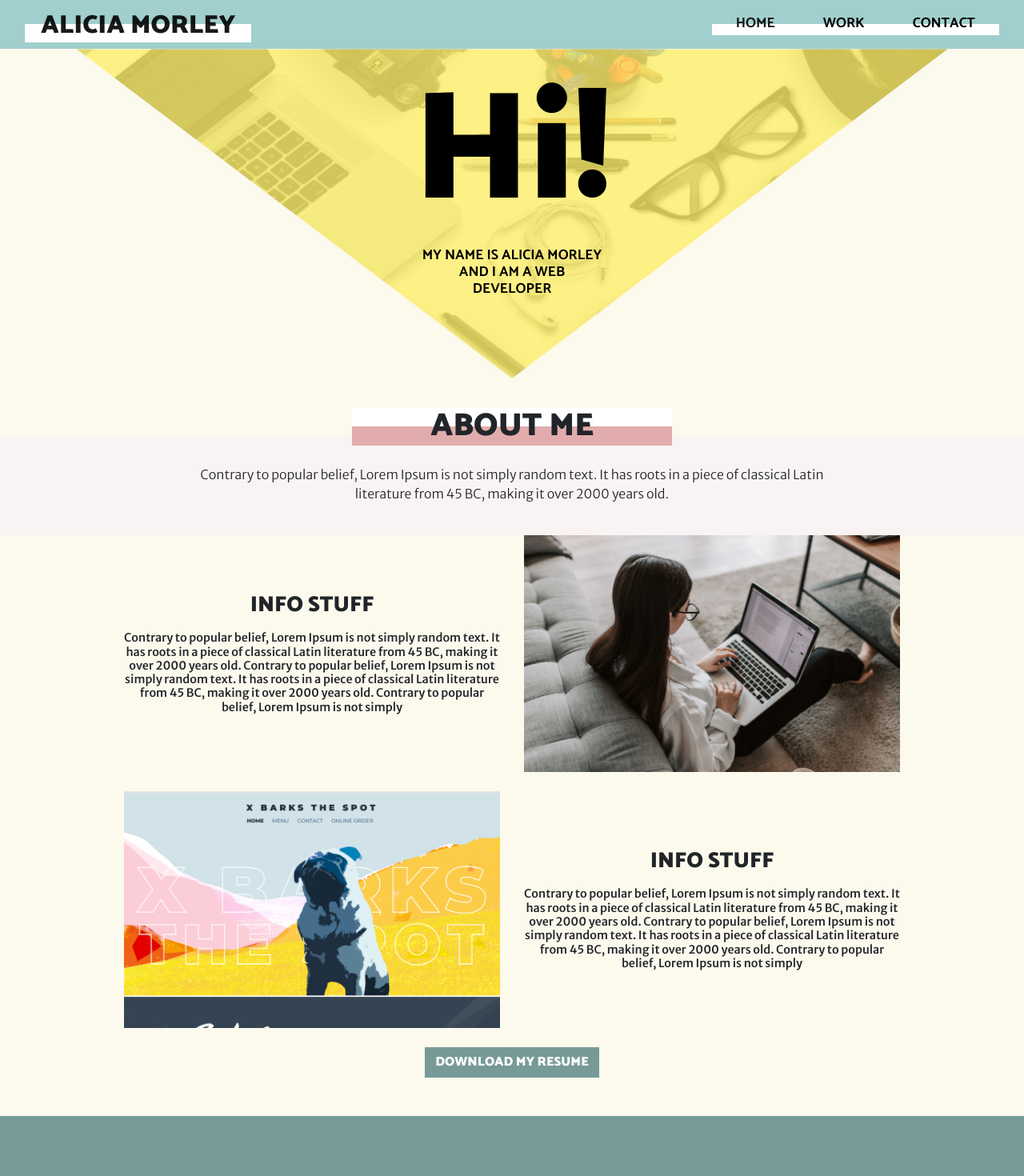
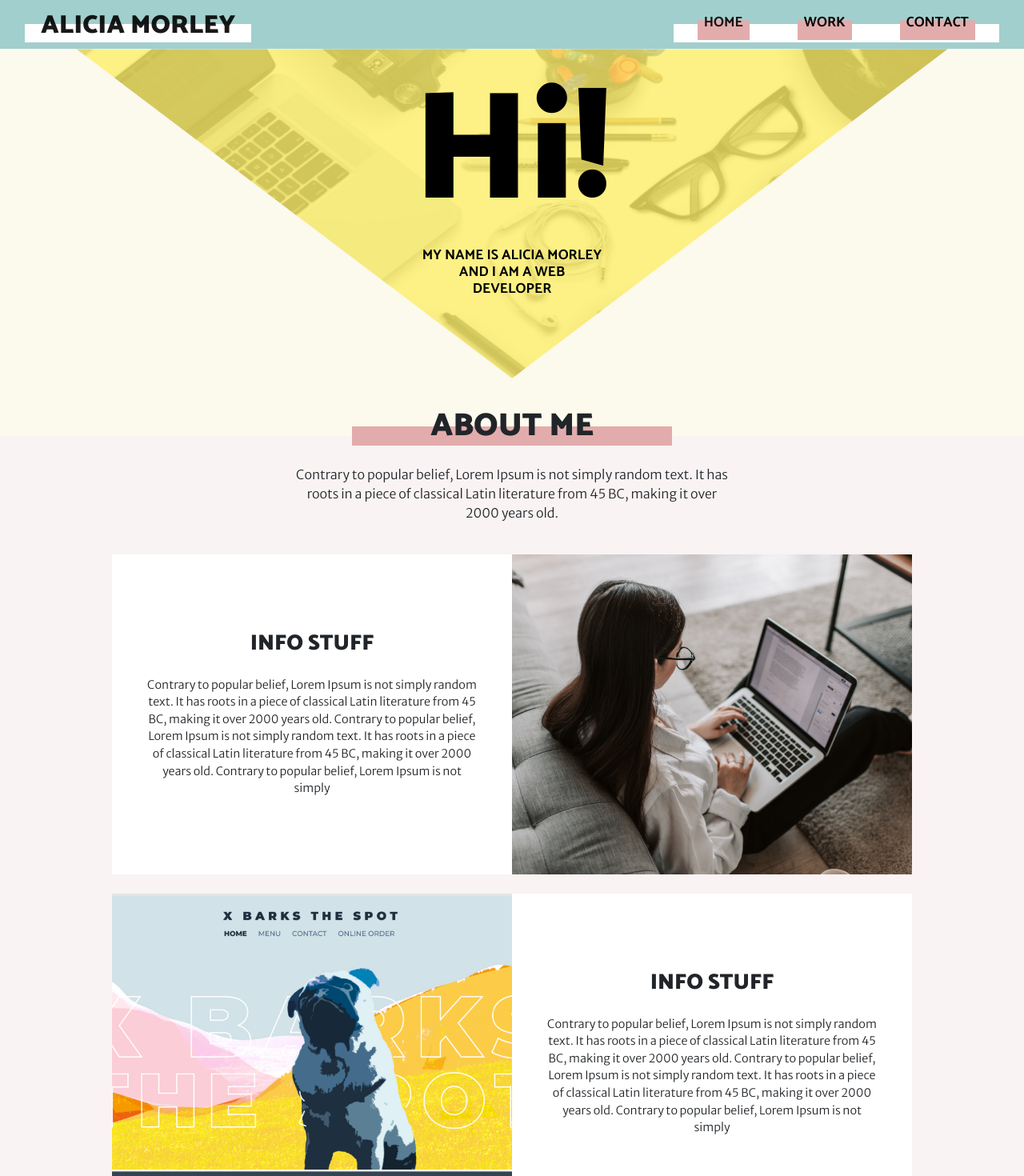
Before and after one commit to Alicia-M-M/alicia-morley-portfolio-site, a React (Create React App) app: page /home in a window 1280 px wide. Shown: the top 1470 px of the page at 80% size. Built offline with nearby package versions, Linux system fonts and the light colour scheme.

Commit message:
about-updates-v1

```diff
--- a/src/App.css
+++ b/src/App.css
@@ -38,7 +38,6 @@ h5{
 }
 
 /* GeneralButtons */
-
 .button-styling-green{
   color:#FFFFFF;
   background-color: #779A98;
@@ -46,13 +45,31 @@ h5{
   font-family:"Catamaran";
   font-weight:900;
   border-color:transparent;
+  min-width:220px;
+}
+
+.button-styling-green:hover{
+  background-color: #A1CFCD;
+
 }
 
 /* HeaderComponent */
-
 .navbar{
   background-color: #A1CFCD;
-  /* border-bottom:solid 2px black; */
+}
+
+.navbar-light .navbar-nav .nav-item{
+  /* font-family:"Catamaran";
+  font-weight:700;
+  font-size: 1.1rem;
+  color:black; */
+  background:linear-gradient(to bottom,  #A1CFCD 50%, #FFFFFF 50%);
+  max-width:222px;
+  max-height:45px;
+  padding:0 30px;
+  /* background-position: 0 100%;
+  background-repeat: repeat-x; */
+  /* background-size: 4px 4px; */
 }
 
 .navbar-light .navbar-nav .nav-link{
@@ -60,9 +77,15 @@ h5{
   font-weight:700;
   font-size: 1.1rem;
   color:black;
-  background:linear-gradient(to bottom,  #A1CFCD 50%, #FFFFFF 50%);
-  max-height:45px;
-  padding:0 30px;
+  background:linear-gradient(to bottom, transparent 50%, #E2ACAC 50%);
+  /*   */
+  /* max-height:20px;  */
+  /* padding:0 30px;  */
+  background-position: 0 100%;
+  background-repeat: repeat-x;
+  background-size: 4px 50px;
+  margin-bottom:20px;
+  transition:all 0.15s ease-in;
 }
 
 .navbar-light .navbar-toggler{
@@ -73,8 +96,10 @@ h5{
 }
 
 .navbar-light .navbar-nav .nav-link:hover{
-  color:grey;
-  transition:all 0.3s ease-in-out;
+    background-size: 4px 80px;
+    background-color: #E2ACAC;
+    color:black;
+    transition:all 0.3s ease-in;
 }
 
 .navbar-brand {
@@ -82,16 +107,15 @@ h5{
   font-weight:900;
   font-size: 1.5rem;
   color:black;
-  background:linear-gradient(to bottom,  #A1CFCD 50%, #FFFFFF 50%);
+  background:linear-gradient(to bottom, #A1CFCD 50%, #FFFFFF 50%);
   max-height:45px;
   padding:0 20px
 }
 
 /* AboutComponent */
-
 .about-me-header{
   margin-top:-36px;
-  background:linear-gradient(to bottom, #FFFFFF 50%, #E2ACAC 50%);
+  background:linear-gradient(to bottom, #FCF9ED 50%, #E2ACAC 50%);
   max-width: 400px;
 }
 
@@ -100,12 +124,40 @@ h5{
 }
 
 .about-info-styling{
+  background-color: #FFFFFF;
   max-width:1000px;
 }
 
+.about-image-styling{
+  padding:0;
+}
+
+.about-image-styling-direct{
+  object-fit:cover;
+  height:400px;
+}
+
+/* AboutComponent-Modal */
+
+.modal-dialog{
+  max-width:800px;
+  border:none;
+}
+
+.modal-body{
+  padding:0px;
+}
+
+.modal-content{
+  border-radius:0px;
+}
+
+.modal-footer{
+  background-color: #FCF9ED;
+  border-top:0px;
+}
 
 /* GraphicComponent */
-
 .overlayed-text{
   position:absolute;
   top: 40%;
@@ -149,7 +201,6 @@ h5{
 }
 
 /* FooterComponent */
-
 .site-footer {
   color:#FFFFFF;
   background: #779A98;
@@ -265,7 +316,6 @@ h5{
 }
 
 /* WorkInfoComponent */
-
 .card-title{
   font-weight: 700;
   font-size: 1.9rem;
@@ -282,6 +332,10 @@ h5{
   padding-top:0px;
   padding-bottom:0px;
   margin-bottom:0px;
+}
+
+.workInfoCard{
+  border:none;
 }
 
 .workInfoCard hr{
@@ -371,6 +425,11 @@ h5{
     font-size: 2rem;
   }
 
+  /* AboutComponent */
+  p{
+    max-width:600px;
+  }
+
   /* OverallStyling */
   h4{
     font-size:1.5rem;
--- a/src/components/AboutComponent.js
+++ b/src/components/AboutComponent.js
@@ -1,5 +1,6 @@
-import React from 'react';
-import { Button } from 'reactstrap';
+// import React from 'react';
+import { Button, Modal, ModalHeader, ModalBody, ModalFooter } from 'reactstrap';
+import React, { useState } from 'react';
 
 function About(props) {
     const aboutCards = props.aboutInfo.map(aboutInfos => {
@@ -11,42 +12,81 @@ function About(props) {
     });
 
     return (
-        <div className="container-fluid my-5">
-            <div className="row about-me-container">
-                <div className="col-12 col-md-8 text-center pb-4 mx-auto ">
+        <div className="container-fluid my-5 about-me-container pb-5">
+            <div className="row">
+                <div className="col-12 col-md-8 text-center pb-4 mx-auto">
                     <h2 className="about-me-header mx-auto mb-4">ABOUT ME</h2>
-                    <p>Contrary to popular belief, Lorem Ipsum is not simply random text. It has roots in a piece of classical Latin literature from 45 BC, making it over 2000 years old. </p>
+                    <p className="px-4 mx-auto">Contrary to popular belief, Lorem Ipsum is not simply random text. It has roots in a piece of classical Latin literature from 45 BC, making it over 2000 years old. </p>
                 </div>
             </div>
             {aboutCards}
             <div className="row">
-                <div className="col-6 mx-auto text-center mx-auto">
-                    <Button className="button-styling-green">DOWNLOAD MY RESUME</Button>
+                <div className="col-12 mx-auto text-center pt-3">
+                    <Button className="button-styling-green ">DOWNLOAD MY RESUME</Button>
                 </div>
             </div>
         </div>
     );
 }
 
+// without-modal
+// function RenderAboutCards({ aboutInfos }) {
+
+//     return (
+//         <div className="row about-info-styling mx-auto pb-4">
+
+//             <div className={`col-md-6 text-center${aboutInfos.id % 2 === 0 ? ' order-md-last' : ' order-sm-first'}`}>
+
+//                 <img width="100%" src={aboutInfos.img} alt={aboutInfos.imgheader} />
+//             </div>
+//             <div className="col-md-6 text-center align-self-center">
+//                 <h3 className="pt-3">
+//                     {aboutInfos.imgheader}
+//                 </h3>
+//                 <h6 className="card-text py-3">
+//                     {aboutInfos.imgtext}
+//                 </h6>
+//             </div>
+//         </div>
+//     );
+// }
+
 function RenderAboutCards({ aboutInfos }) {
+    const [modal, setModal] = useState(false);
 
+    const toggle = () => setModal(!modal);
     return (
-        <div className="row about-info-styling mx-auto pb-4">
-
-            <div className={`col-md-6 text-center${aboutInfos.id % 2 === 0 ? ' order-md-last' : ' order-sm-first'}`}>
-
-                <img width="100%" src={aboutInfos.img} alt={aboutInfos.imgheader} />
+        <>
+            <div className="row about-info-styling mx-auto mb-4">
+                <div className={`col-md-6 col-12 about-image-styling ${aboutInfos.id % 2 === 0 ? ' order-md-last' : ' order-xs-last'}`}>
+                    <img className="about-image-styling-direct" width="100%"onClick={toggle} src={aboutInfos.img} alt={aboutInfos.imgheader} />
+                </div>
+                <div className="col-md-6 col-12 text-center align-self-center">
+                    <h3 className="py-4">
+                        {aboutInfos.imgheader}
+                    </h3>
+                    <p className="card-text px-4 pb-4">
+                        {aboutInfos.imgtext}
+                    </p>
+                </div>
             </div>
-            <div className="col-md-6 text-center align-self-center">
-                <h3 className="pt-3">
-                    {aboutInfos.imgheader}
-                </h3>
-                <h6 className="card-text py-3">
-                    {aboutInfos.imgtext}
-                </h6>
-            </div>
-        </div>
+            <Modal isOpen={modal} toggle={toggle}>
+                <ModalHeader toggle={toggle}></ModalHeader>
+                <ModalBody className="mx-auto">
+                    <img width="100%" src={aboutInfos.img} alt={aboutInfos.imgheader} />
+                    <h3 className="py-4 text-center">{aboutInfos.imgheader}</h3>
+                    <p className="px-4 mx-auto">
+                        {aboutInfos.modalText}
+                    </p>
+                </ModalBody>
+                <ModalFooter className="text-center py-4 ">
+                    <Button className="button-styling-green" onClick={toggle}>BROWSE MY WORK</Button>{' '}
+                </ModalFooter>
+            </Modal>
+        </>
     );
 }
 
+
+
 export default About;
--- a/src/components/WorkComponent.js
+++ b/src/components/WorkComponent.js
@@ -34,7 +34,7 @@ function RenderWorkCardItem({ example }) {
     // )
 
     return (
-        <div className="work-card col">
+        // <div className="work-card col">
             <Link to={`/work/${example.id}`}>
                 <div className={example.color ? 'colour-overlay-container-yellow' : 'colour-overlay-container-green'}>
                     <img className="card-work-info-photo img-fluid" src={example.image} alt={example.name} />
@@ -46,14 +46,14 @@ function RenderWorkCardItem({ example }) {
                     </div>
                 </div>
             </Link>
-        </div>
+        // </div>
     )
 }
 
 function Work(props) {
     const work = props.examples.map(example => {
         return (
-            <div key={example.id} className="col-md-6 col-sm-12 pb-4 work-card-direction">
+            <div key={example.id} className={`col-md-6 col-sm-12 pb-4 ${example.id === 2 ? ' order-last' : ' order-md-last'}`}>
                 <RenderWorkCardItem example={example} />
             </div>
         )
--- a/src/shared/aboutInfo.js
+++ b/src/shared/aboutInfo.js
@@ -7,12 +7,14 @@ export const ABOUTINFO = [
         id: 0,
         img: "/assets/images/about-image-1.png",
         imgheader: "INFO STUFF",
-        imgtext: "Contrary to popular belief, Lorem Ipsum is not simply random text. It has roots in a piece of classical Latin literature from 45 BC, making it over 2000 years old. Contrary to popular belief, Lorem Ipsum is not simply random text. It has roots in a piece of classical Latin literature from 45 BC, making it over 2000 years old. Contrary to popular belief, Lorem Ipsum is not simply",
+        imgtext: "Contrary to popular belief, Lorem Ipsum is not simply random text. It has roots in a piece of classical Latin literature from 45 BC, making it over 2000 years old. Contrary to popular belief, Lorem Ipsum is not simply random text. It has roots in a piece of classical Latin literature from 45 BC, making it over 2000 years old. Contrary to popular belief, Lorem Ipsum is not simply ",
+        modalText:"Contrary to popular belief, Lorem Ipsum is not simply random text. It has roots in a piece of classical Latin literature from 45 BC, making it over 2000 years old."
     },
     {
         id: 1,
         img: "/assets/images/about-image-2.png",
         imgheader: "INFO STUFF",
-        imgtext: "Contrary to popular belief, Lorem Ipsum is not simply random text. It has roots in a piece of classical Latin literature from 45 BC, making it over 2000 years old. Contrary to popular belief, Lorem Ipsum is not simply random text. It has roots in a piece of classical Latin literature from 45 BC, making it over 2000 years old. Contrary to popular belief, Lorem Ipsum is not simply"
+        imgtext: "Contrary to popular belief, Lorem Ipsum is not simply random text. It has roots in a piece of classical Latin literature from 45 BC, making it over 2000 years old. Contrary to popular belief, Lorem Ipsum is not simply random text. It has roots in a piece of classical Latin literature from 45 BC, making it over 2000 years old. Contrary to popular belief, Lorem Ipsum is not simply",
+        modalText:"Contrary to popular belief, Lorem Ipsum is not simply random text. It has roots in a piece of classical Latin literature from 45 BC, making it over 2000 years old."
     }
 ]
```
Also changed, not shown: src/components/FooterComponent.js (+4 -4 lines).
